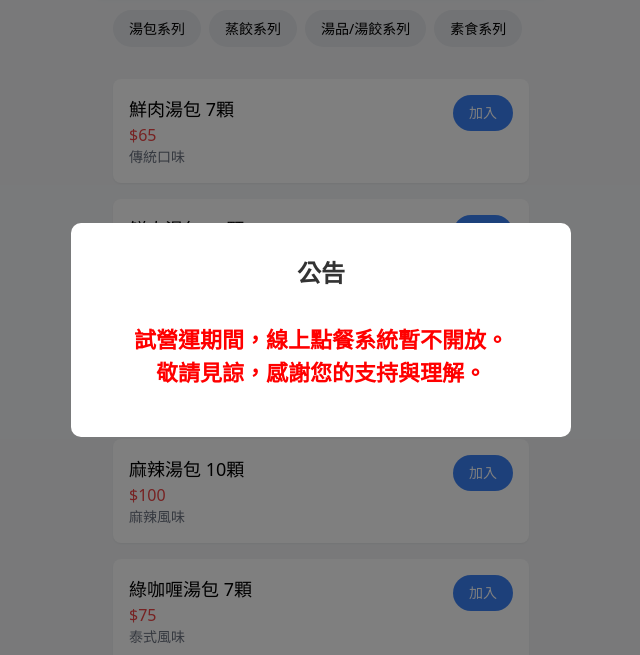
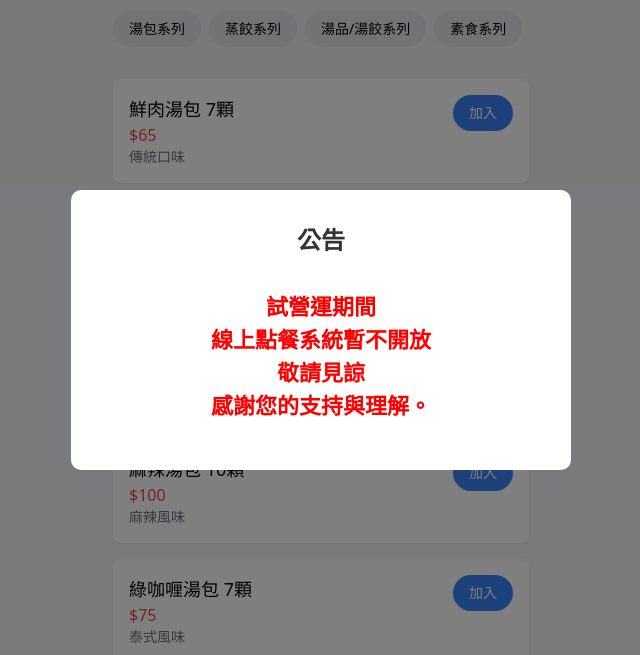
Before and after one commit to cola594223/ordering_system_soup_dumpling, a website: page index.html in a window 1280 px wide. Shown: the part 70-725 px from the top of the page, without its empty margins (319-959 px from the left). Drawn offline with nearby package versions, Linux system fonts and the light colour scheme.

Commit message:
[修改] 修改公告排版

```diff
--- a/index.html
+++ b/index.html
@@ -13,8 +13,10 @@
         <div class="announcement-container">
             <h2 class="announcement-title">公告</h2>
             <div class="announcement-highlight" style="color: #ff0000;">
-                試營運期間，線上點餐系統暫不開放。<br>
-                敬請見諒，感謝您的支持與理解。
+                試營運期間<br>
+                線上點餐系統暫不開放<br>
+                敬請見諒<br>
+                感謝您的支持與理解。
             </div>
         </div>
     </div>
```
